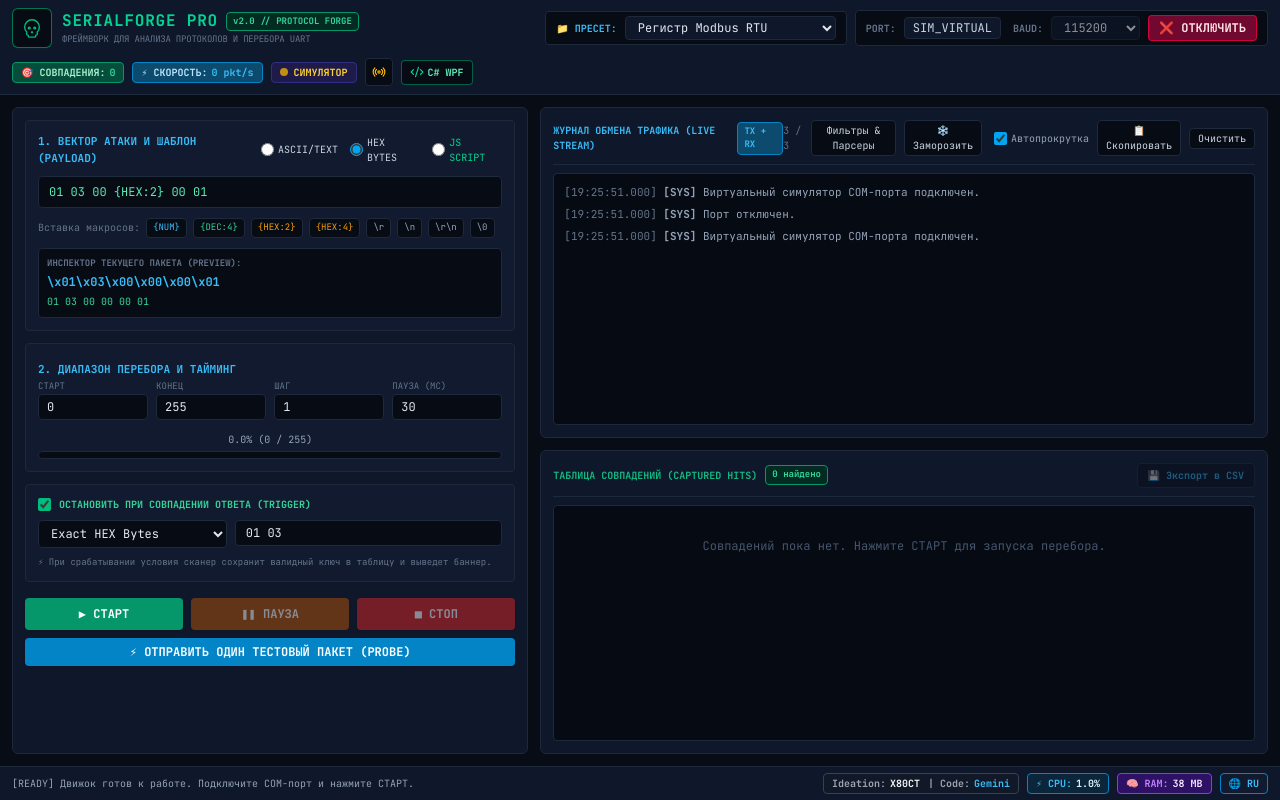
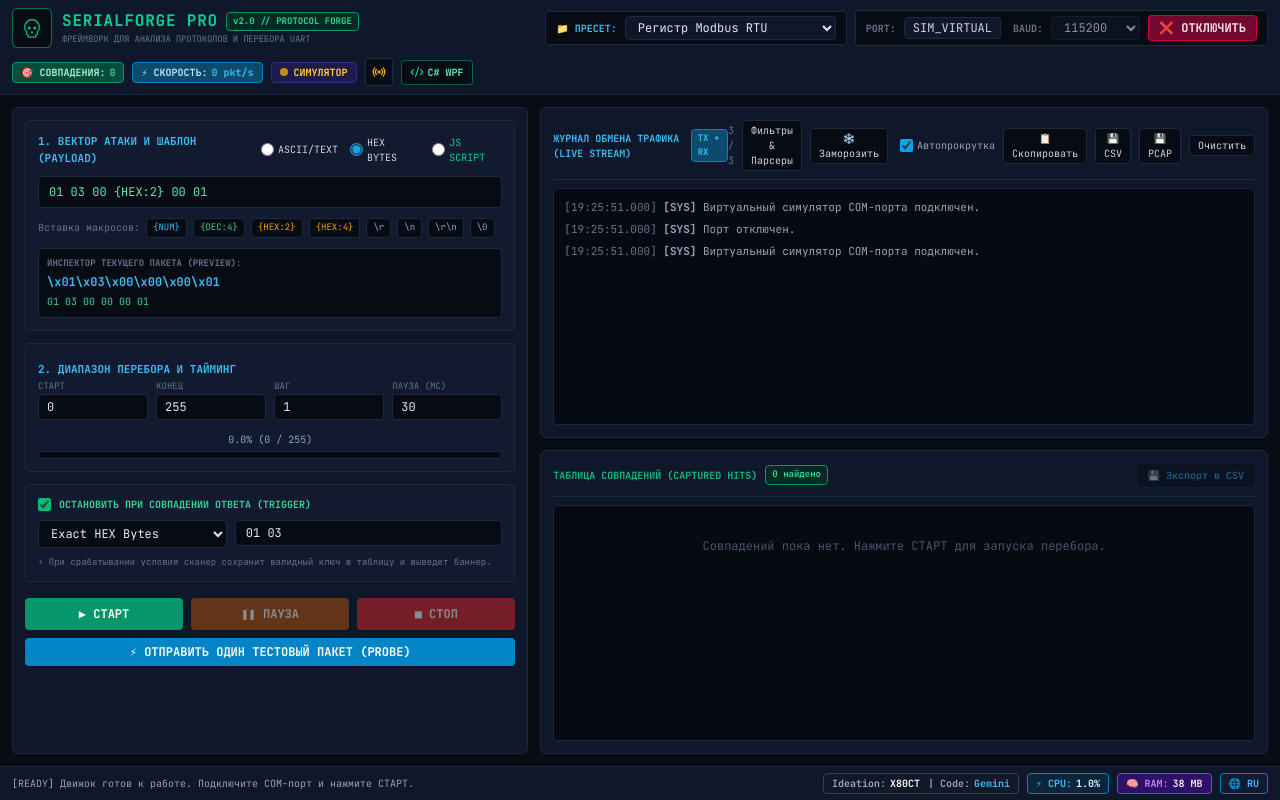
Before and after one commit to X8OCT/SERIALFORGE-PRO, a React (Vite) app: page / in a window 1280 px wide. Built offline with nearby package versions, Linux system fonts and the light colour scheme.

Commit message:
Add PCAP and CSV export to terminal, rename Ideation to Concept

```diff
--- a/patch.cjs
+++ /dev/null
@@ -1,20 +0,0 @@
-const fs = require('fs');
-
-let i18n = fs.readFileSync('src/data/i18n.ts', 'utf8');
-
-// revert the mess
-i18n = fs.readFileSync('src/data/i18n.ts', 'utf8');
-
-// I will do multi-replace using precise strings.
-i18n = i18n.replace(/autoScroll: string;/, "autoScroll: string;\n  freezeBtn: string;\n  unfreezeBtn: string;");
-
-i18n = i18n.replace(/autoScroll: 'Автопрокрутка',\n\s*clearBtn: 'Очистить',/g,
-  "autoScroll: 'Автопрокрутка',\n    freezeBtn: '❄️ Заморозить',\n    unfreezeBtn: '▶️ Разморозить',\n    clearBtn: 'Очистить',");
-
-i18n = i18n.replace(/autoScroll: 'Автопрокрутка',\n\s*clearBtn: 'Очистити',/g,
-  "autoScroll: 'Автопрокрутка',\n    freezeBtn: '❄️ Заморозити',\n    unfreezeBtn: '▶️ Розморозити',\n    clearBtn: 'Очистити',");
-
-i18n = i18n.replace(/autoScroll: 'Auto-scroll',\n\s*clearBtn: 'Clear',/g,
-  "autoScroll: 'Auto-scroll',\n    freezeBtn: '❄️ Freeze',\n    unfreezeBtn: '▶️ Resume',\n    clearBtn: 'Clear',");
-
-fs.writeFileSync('src/data/i18n.ts', i18n);
--- a/src/components/TerminalView.tsx
+++ b/src/components/TerminalView.tsx
@@ -2,6 +2,7 @@ import React, { useEffect, useRef, useState, useMemo } from 'react';
 import { AppLanguage, LogEntry } from '../types';
 import { I18N } from '../data/i18n';
 import { ProtocolType, parseProtocol } from '../utils/protocolParsers';
+import { exportLogsToCsv, exportLogsToPcap } from '../utils/exportUtils';
 
 interface TerminalViewProps {
   lang: AppLanguage;
@@ -141,11 +142,25 @@ export const TerminalView: React.FC<TerminalViewProps> = ({
             >
               {copied ? t.copiedBtn : t.copyBtn}
             </button>
+
+            <button
+              onClick={() => exportLogsToCsv(actualLogs)}
+              className="px-2 py-0.5 bg-[#070B14] hover:bg-[#1E293B] text-slate-300 border border-[#1E293B] rounded text-[10px] transition-colors"
+            >
+              {t.exportCsvBtnTerminal}
+            </button>
+            <button
+              onClick={() => exportLogsToPcap(actualLogs)}
+              className="px-2 py-0.5 bg-[#070B14] hover:bg-[#1E293B] text-slate-300 border border-[#1E293B] rounded text-[10px] transition-colors"
+            >
+              {t.exportPcapBtn}
+            </button>
             <button
               onClick={() => {
                 setFrozenLogs([]);
                 onClearLogs();
               }}
+
               className="px-2 py-0.5 bg-[#070B14] hover:bg-[#1E293B] text-slate-300 border border-[#1E293B] rounded text-[10px] transition-colors"
             >
               {t.clearBtn}
--- a/src/data/i18n.ts
+++ b/src/data/i18n.ts
@@ -60,7 +60,11 @@ export interface Translations {
   scriptWarning: string;
   autoScroll: string;
   freezeBtn: string;
+  exportPcapBtn: string;
+  exportCsvBtnTerminal: string;
   unfreezeBtn: string;
+  exportPcapBtn: string;
+  exportCsvBtnTerminal: string;
   clearBtn: string;
   messagesCount: string;
 
@@ -198,6 +202,8 @@ export const I18N: Record<AppLanguage, Translations> = {
     scriptWarning: '⚠️ Функция должна называться строго generatePacket(num)',
     autoScroll: 'Автопрокрутка',
     freezeBtn: '❄️ Заморозить',
+    exportPcapBtn: '💾 PCAP',
+    exportCsvBtnTerminal: '💾 CSV',
     unfreezeBtn: '▶️ Разморозить',
     clearBtn: 'Очистить',
     messagesCount: 'сообщений',
@@ -258,7 +264,7 @@ export const I18N: Record<AppLanguage, Translations> = {
     csharpGuideX2: 'Файл логики перебора MainWindow.xaml.cs реализует надежную асинхронную работу с SerialPort, подсчет контрольных сумм CRC16 Modbus / CRC8 / Sum-8 / XOR, ведение журнала передачи и авто-детектирование ответа контроллера.',
     csharpGuideX3: 'csharp_wpf/MainWindow.xaml content available in /csharp_wpf/MainWindow.xaml',
 
-    ideation: 'Идея:',
+    ideation: 'Концепт:',
     code: 'Код:',
 
     sysSimConnected: 'Виртуальный симулятор COM-порта подключен.',
@@ -326,6 +332,8 @@ export const I18N: Record<AppLanguage, Translations> = {
     scriptWarning: '⚠️ Функція повинна називатися суворо generatePacket(num)',
     autoScroll: 'Автопрокрутка',
     freezeBtn: '❄️ Заморозити',
+    exportPcapBtn: '💾 PCAP',
+    exportCsvBtnTerminal: '💾 CSV',
     unfreezeBtn: '▶️ Розморозити',
     clearBtn: 'Очистити',
     messagesCount: 'повідомлень',
@@ -386,7 +394,7 @@ export const I18N: Record<AppLanguage, Translations> = {
     csharpGuideX2: 'Файл логіки перебору MainWindow.xaml.cs реалізує надійну асинхронну роботу з SerialPort, підрахунок контрольних сум CRC16 Modbus / CRC8 / Sum-8 / XOR, ведення журналу передачі та авто-визначення відповіді контролера.',
     csharpGuideX3: 'csharp_wpf/MainWindow.xaml content available in /csharp_wpf/MainWindow.xaml',
 
-    ideation: 'Ідея:',
+    ideation: 'Концепт:',
     code: 'Код:',
 
     sysSimConnected: 'Віртуальний симулятор COM-порту підключено.',
@@ -454,6 +462,8 @@ export const I18N: Record<AppLanguage, Translations> = {
     scriptWarning: '⚠️ The function must be strictly named generatePacket(num)',
     autoScroll: 'Auto-scroll',
     freezeBtn: '❄️ Freeze',
+    exportPcapBtn: '💾 PCAP',
+    exportCsvBtnTerminal: '💾 CSV',
     unfreezeBtn: '▶️ Resume',
     clearBtn: 'Clear',
     messagesCount: 'messages',
@@ -514,7 +524,7 @@ export const I18N: Record<AppLanguage, Translations> = {
     csharpGuideX2: 'MainWindow.xaml.cs includes multithreaded serial port engine, hardware CRC calculation, log dispatching, and response pattern matching.',
     csharpGuideX3: 'csharp_wpf/MainWindow.xaml content available in /csharp_wpf/MainWindow.xaml',
 
-    ideation: 'Ideation:',
+    ideation: 'Concept:',
     code: 'Code:',
 
     sysSimConnected: 'Virtual COM port simulator connected.',
--- /dev/null
+++ b/src/utils/exportUtils.ts
@@ -0,0 +1,97 @@
+import { LogEntry } from '../types';
+
+export function exportLogsToCsv(logs: LogEntry[]) {
+  const rows = [
+    ['Timestamp', 'Type', 'HEX', 'ASCII'].join(',')
+  ];
+
+  logs.forEach(log => {
+    // Escape quotes in text
+    const escapedText = log.text.replace(/"/g, '""');
+    rows.push(`"${log.timestamp}","${log.type.toUpperCase()}","${log.hex}","${escapedText}"`);
+  });
+
+  const blob = new Blob([rows.join('\n')], { type: 'text/csv;charset=utf-8;' });
+  const url = URL.createObjectURL(blob);
+  const a = document.createElement('a');
+  a.href = url;
+  a.download = `serial_dump_${new Date().getTime()}.csv`;
+  document.body.appendChild(a);
+  a.click();
+  document.body.removeChild(a);
+  URL.revokeObjectURL(url);
+}
+
+export function exportLogsToPcap(logs: LogEntry[]) {
+  // Global Header (24 bytes)
+  const globalHeader = new Uint8Array(24);
+  const dvGlobal = new DataView(globalHeader.buffer);
+  dvGlobal.setUint32(0, 0xa1b2c3d4, true); // Magic Number
+  dvGlobal.setUint16(4, 2, true); // Major Version
+  dvGlobal.setUint16(6, 4, true); // Minor Version
+  dvGlobal.setUint32(8, 0, true); // GMT to local
+  dvGlobal.setUint32(12, 0, true); // Accuracy of timestamps
+  dvGlobal.setUint32(16, 65535, true); // Max length of captured packets
+  dvGlobal.setUint32(20, 147, true); // Data Link Type: 147 (USER0)
+
+  const packetBuffers: Uint8Array[] = [];
+  packetBuffers.push(globalHeader);
+
+  logs.forEach(log => {
+    if (log.type !== 'tx' && log.type !== 'rx') return;
+
+    const hexStr = log.hex.replace(/\s+/g, '');
+    const dataLen = hexStr.length / 2;
+    const payload = new Uint8Array(dataLen + 1);
+
+    // Direction flag (custom convention for USER0): 0x00 for RX, 0x01 for TX
+    payload[0] = log.type === 'tx' ? 0x01 : 0x00;
+
+    for (let i = 0; i < dataLen; i++) {
+      payload[i + 1] = parseInt(hexStr.substr(i * 2, 2), 16);
+    }
+
+    const packetHeader = new Uint8Array(16);
+    const dvPacket = new DataView(packetHeader.buffer);
+
+    // Parse our timestamp string if possible, fallback to now
+    const now = new Date();
+    const timeParts = log.timestamp.split(':');
+    if (timeParts.length === 3) {
+      const secParts = timeParts[2].split('.');
+      now.setHours(parseInt(timeParts[0], 10));
+      now.setMinutes(parseInt(timeParts[1], 10));
+      now.setSeconds(parseInt(secParts[0], 10));
+      const ms = parseInt(secParts[1] || '0', 10);
+      dvPacket.setUint32(0, Math.floor(now.getTime() / 1000), true);
+      dvPacket.setUint32(4, ms * 1000, true);
+    } else {
+      dvPacket.setUint32(0, Math.floor(Date.now() / 1000), true);
+      dvPacket.setUint32(4, 0, true);
+    }
+
+    dvPacket.setUint32(8, payload.length, true); // incl_len
+    dvPacket.setUint32(12, payload.length, true); // orig_len
+
+    packetBuffers.push(packetHeader);
+    packetBuffers.push(payload);
+  });
+
+  const totalLength = packetBuffers.reduce((acc, val) => acc + val.length, 0);
+  const resultBuffer = new Uint8Array(totalLength);
+  let offset = 0;
+  packetBuffers.forEach(buf => {
+    resultBuffer.set(buf, offset);
+    offset += buf.length;
+  });
+
+  const blob = new Blob([resultBuffer], { type: 'application/vnd.tcpdump.pcap' });
+  const url = URL.createObjectURL(blob);
+  const a = document.createElement('a');
+  a.href = url;
+  a.download = `serial_dump_${new Date().getTime()}.pcap`;
+  document.body.appendChild(a);
+  a.click();
+  document.body.removeChild(a);
+  URL.revokeObjectURL(url);
+}
--- a/update_i18n.cjs
+++ /dev/null
@@ -1,8 +0,0 @@
-const fs = require('fs');
-let s = fs.readFileSync('src/data/i18n.ts', 'utf8');
-
-s = s.replace(/autoScroll: string;/, "autoScroll: string;\n  freezeBtn: string;\n  unfreezeBtn: string;");
-
-s = s.replace(/autoScroll: 'Автопрокрутка',/, "autoScroll: 'Автопрокрутка',\n    freezeBtn: '❄️ Заморозить',\n    unfreezeBtn: '▶️ Разморозить',");
-s = s.replace(/autoScroll: 'Автопрокрутка',/g, "autoScroll: 'Автопрокрутка',\n    freezeBtn: '❄️ Заморозити',\n    unfreezeBtn: '▶️ Розморозити',");
-// wait, the second replace with the 'g' flag will replace the already modified one or the Ukrainian one. Let's do it carefully.
```
